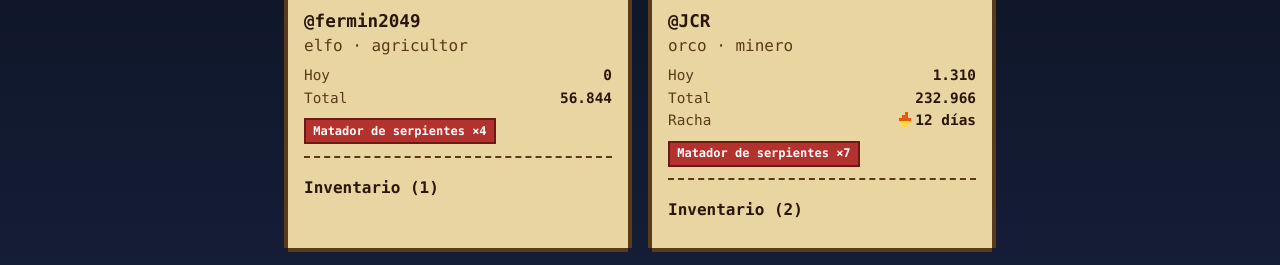
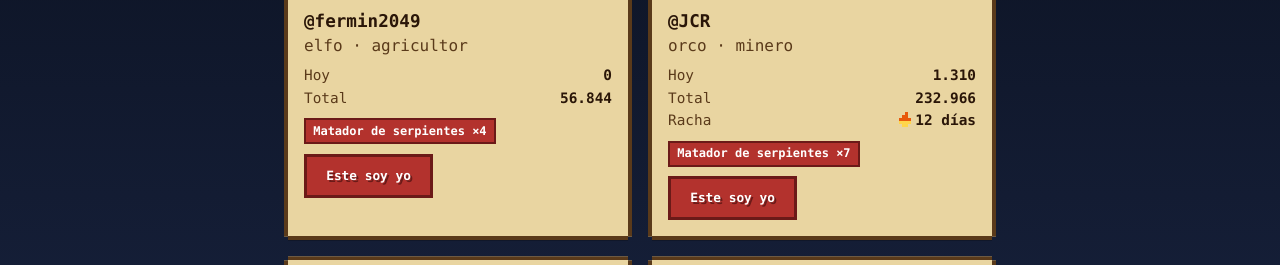
Before and after one commit to JorgeFernandezRojoAndres/fantasy-live-rpg-web, a plain HTML site: page perfiles/index.html in a window 1280 px wide. Shown: the part 458-723 px from the top of the page. Drawn offline with Linux system fonts and the light colour scheme.

Commit message:
Perfiles: el inventario solo se ve en la tarjeta marcada «Este soy yo» y cada objeto lleva su icono (espada, casco, anillo)
Co-Authored-By: Claude Sonnet 5.5 <noreply@anthropic.com>
Claude-Session: https://claude.ai/code/session_019tjW5pobAMcNb3cL2C42NM

```diff
--- a/perfiles/inventario.css
+++ b/perfiles/inventario.css
@@ -9,7 +9,8 @@
   padding: 0.4rem 0.5rem; margin-bottom: 0.35rem; background: #fff6dc; border: 2px solid var(--borde);
 }
 .inv-fila.puesto { border-color: var(--cinta); background: #ffe9b8; }
-.inv-info { display: grid; min-width: 0; grid-column: 1 / -1; } /* la tarjeta es angosta: nombre arriba, botones debajo */
+.inv-info { display: grid; grid-template-columns: auto 1fr; column-gap: 0.5rem; align-items: center; min-width: 0; grid-column: 1 / -1; }
+.inv-icono { grid-row: 1 / 3; image-rendering: pixelated; } /* la tarjeta es angosta: nombre arriba, botones debajo */
 .inv-nombre { overflow-wrap: break-word; }
 .inv-stats { font-size: 0.75rem; font-weight: 400; color: var(--suave); }
 .inv-equipar, .inv-vender {
@@ -29,3 +30,5 @@
 .inv-resumen:empty, .inv-estado:empty { display: none; }
 .inv-comando { width: 100%; font: inherit; padding: 0.55rem 0.7rem; color: var(--texto); background: #fff; border: 3px solid var(--borde); border-radius: 0; }
 .inv-avisos p { margin: 0.2rem 0; }
+
+.boton-yo { margin-top: 0.6rem; min-height: 44px; font-size: 0.8rem; }
--- a/perfiles/inventario.js
+++ b/perfiles/inventario.js
@@ -110,7 +110,9 @@
       for (const o of delTipo) {
         const fila = el('div', 'inv-fila');
         const info = el('div', 'inv-info');
-        info.append(el('span', 'inv-nombre', o.nombre), el('span', 'inv-stats', `${textoStats(o)} · ${puntos(o)} pt`));
+        const icono = el('img', 'inv-icono');
+        icono.src = `iconos/${tipo}.png`; icono.alt = ''; icono.width = 32; icono.height = 32;
+        info.append(icono, el('span', 'inv-nombre', o.nombre), el('span', 'inv-stats', `${textoStats(o)} · ${puntos(o)} pt`));
         const botonEquipo = el('button', 'inv-equipar', 'Equipar');
         botonEquipo.type = 'button';
         botonEquipo.addEventListener('click', () => { seleccion = alternarEquipo(seleccion, o, objetos); marcados.delete(o.id); pintar(); });
--- a/perfiles/perfiles.js
+++ b/perfiles/perfiles.js
@@ -10,6 +10,8 @@
   const actualizado = document.getElementById('actualizado');
   let perfiles = [];
 
+  const CLAVE_YO = 'perfil-soy-yo';
+  const guardado = () => { try { return localStorage.getItem(CLAVE_YO); } catch { return null; } };
   const normalizar = (t) => t.normalize('NFD').replace(/\p{Diacritic}/gu, '').toLowerCase();
   const numero = (n) => Number(n).toLocaleString('es-AR');
   const el = (tag, clase, texto) => {
@@ -135,8 +137,14 @@
       p.titulos.forEach((t) => ul.append(el('li', '', t)));
       datos.append(ul);
     }
-    const inventario = window.INVENTARIO?.panel(p); // solo si el perfil trae «objetos»
+    // El inventario solo se ve en la tarjeta que la persona marcó como suya (se guarda en su navegador; no es seguridad: el juego valida el dueño en el chat).
+    const soyYo = guardado() === p.nombre;
+    const inventario = soyYo ? window.INVENTARIO?.panel(p) : null; // solo si el perfil trae «objetos»
     if (inventario) datos.append(inventario);
+    const marca = el('button', 'boton boton-yo', soyYo ? 'No soy yo' : 'Este soy yo');
+    marca.type = 'button';
+    marca.addEventListener('click', () => { soyYo ? localStorage.removeItem(CLAVE_YO) : localStorage.setItem(CLAVE_YO, p.nombre); pintar(); });
+    datos.append(marca);
     art.append(retrato, datos);
     return art;
   }
```
Also changed, not shown: perfiles/iconos/anillo.png (added), perfiles/iconos/casco.png (added), perfiles/iconos/espada.png (added).
